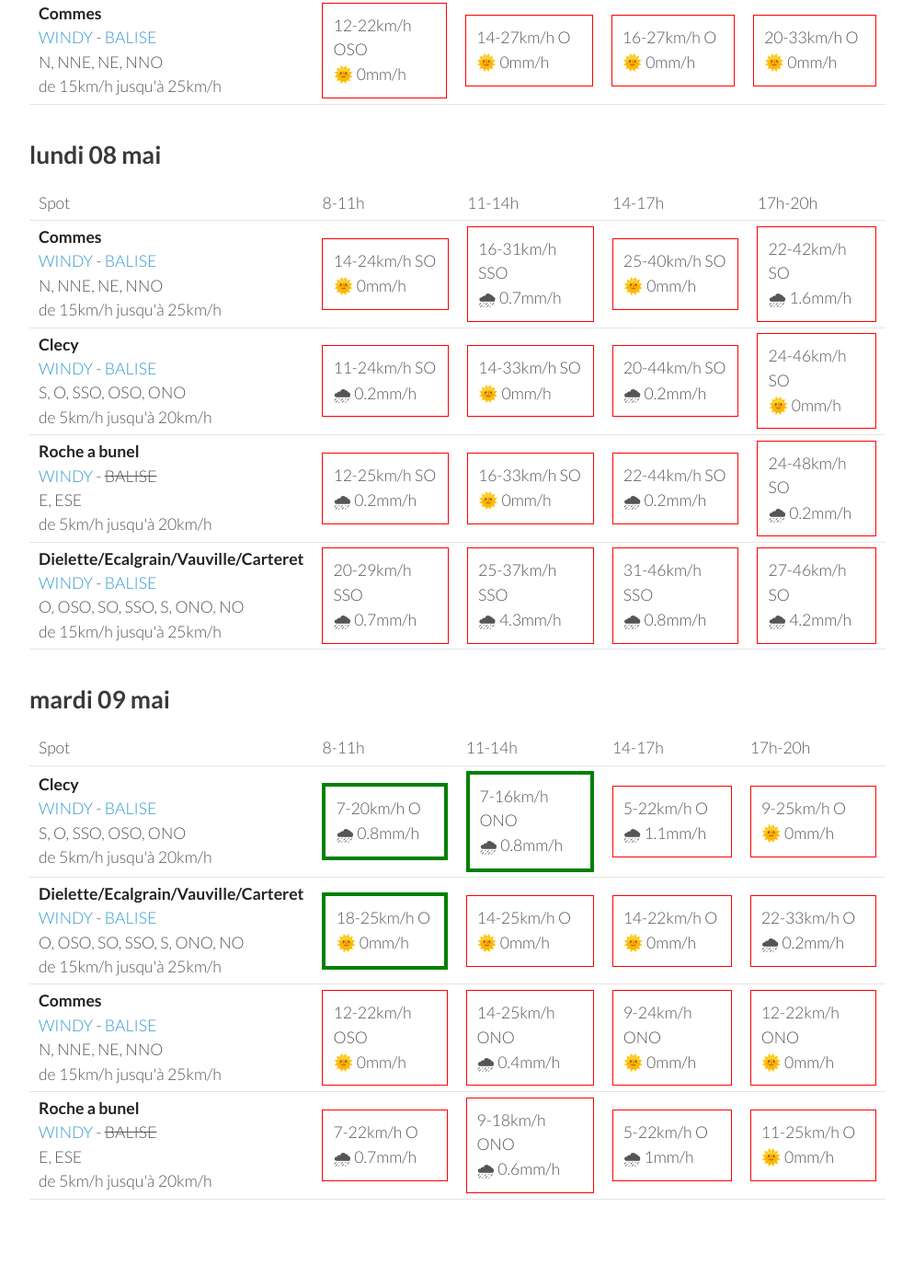
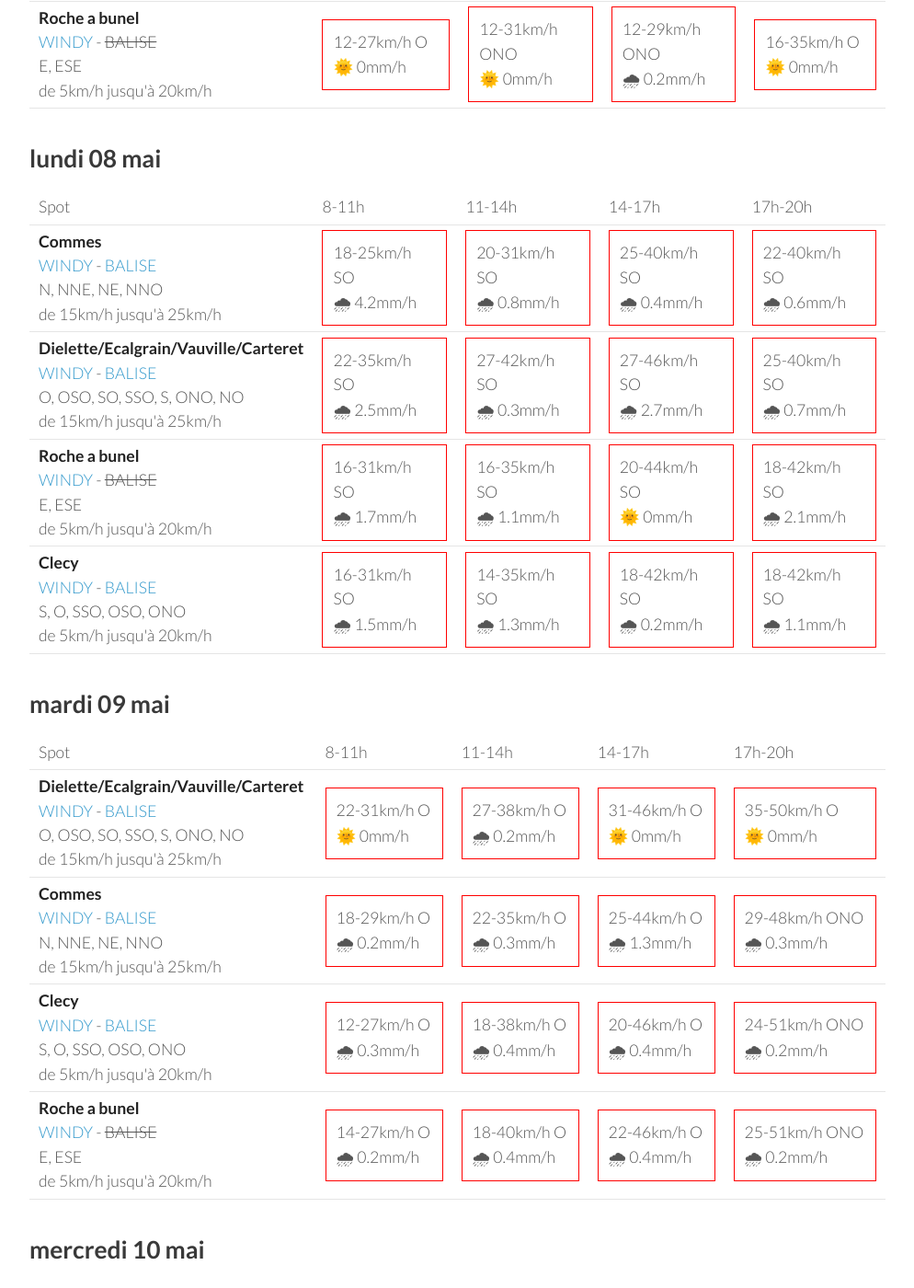
Before and after one commit to parapente-dans-le-nord/parapente-dans-le-nord.github.io, a Jekyll site: the page built from normandie.markdown, in a window 1280 px wide and 1400 px high, scrolled down 1905 px. Shown: the whole window at 92% size, without its empty margins (26-1020 px from the left). Built offline with Jekyll 4.4.1, drawn with Linux system fonts in a browser that asks for light colours; some of the changed text lies outside the part shown.

Commit message:
update index.markdown

```diff
--- a/normandie.markdown
+++ b/normandie.markdown
@@ -7,7 +7,7 @@ title:  "Tous les spots"
 {: .links}
 
 # Prevision Windy, modèle Arome
-page mise à jour le vendredi 05 mai 06:46
+page mise à jour le vendredi 05 mai 10:46
 
 ## vendredi 05 mai
 
@@ -136,40 +136,40 @@ page mise à jour le vendredi 05 mai 06:46
 <tr>
         <td><strong>Dielette/Ecalgrain/Vauville/Carteret</strong><br><a href="https://windy.com/49.650/-1.856?49.243,-1.856,8">WINDY</a> - <span class=""><a href="http://www.balisemeteo.com/balise.php?idBalise=81">BALISE</a> </span><br> <span class="vent-favorable">O, OSO, SO, SSO, S, ONO, NO</span><br><span class="force-vent">de 15km/h jusqu'à 25km/h</span> </td>
 
-            <td><div class="not-flyable"><p>14-20km/h O</p><p>🌞 0mm/h</p></div></td>
+            <td><div class="flyable"><p>16-22km/h ONO</p><p>🌞 0mm/h</p></div></td>
             <td><div class="flyable"><p>16-25km/h O</p><p>🌞 0mm/h</p></div></td>
-            <td><div class="not-flyable"><p>22-31km/h OSO</p><p>🌞 0mm/h</p></div></td>
-            <td><div class="not-flyable"><p>16-33km/h OSO</p><p>🌞 0mm/h</p></div></td>
+            <td><div class="not-flyable"><p>20-31km/h O</p><p>🌞 0mm/h</p></div></td>
+            <td><div class="not-flyable"><p>20-31km/h OSO</p><p>🌞 0mm/h</p></div></td>
+
+
+    </tr>
+<tr>
+        <td><strong>Commes</strong><br><a href="https://windy.com/49.346/-0.726?48.936,-0.726,8">WINDY</a> - <span class=""><a href="http://www.balisemeteo.com/balise.php?idBalise=158">BALISE</a> </span><br> <span class="vent-favorable">N, NNE, NE, NNO</span><br><span class="force-vent">de 15km/h jusqu'à 25km/h</span> </td>
+
+            <td><div class="not-flyable"><p>16-25km/h O</p><p>🌞 0mm/h</p></div></td>
+            <td><div class="not-flyable"><p>14-27km/h ONO</p><p>🌧 0.2mm/h</p></div></td>
+            <td><div class="not-flyable"><p>12-25km/h NO</p><p>🌧 0.2mm/h</p></div></td>
+            <td><div class="not-flyable"><p>18-29km/h O</p><p>🌞 0mm/h</p></div></td>
 
 
     </tr>
 <tr>
         <td><strong>Clecy</strong><br><a href="https://windy.com/48.929/-0.470?48.516,-0.470,8">WINDY</a> - <span class=""><a href="http://www.balisemeteo.com/balise.php?idBalise=122">BALISE</a> </span><br> <span class="vent-favorable">S, O, SSO, OSO, ONO</span><br><span class="force-vent">de 5km/h jusqu'à 20km/h</span> </td>
 
-            <td><div class="flyable"><p>9-20km/h O</p><p>🌞 0mm/h</p></div></td>
-            <td><div class="not-flyable"><p>12-27km/h ONO</p><p>🌞 0mm/h</p></div></td>
-            <td><div class="not-flyable"><p>12-29km/h O</p><p>🌞 0mm/h</p></div></td>
-            <td><div class="not-flyable"><p>14-33km/h O</p><p>🌞 0mm/h</p></div></td>
+            <td><div class="not-flyable"><p>12-25km/h O</p><p>🌞 0mm/h</p></div></td>
+            <td><div class="not-flyable"><p>12-29km/h ONO</p><p>🌞 0mm/h</p></div></td>
+            <td><div class="not-flyable"><p>12-29km/h ONO</p><p>🌧 0.2mm/h</p></div></td>
+            <td><div class="not-flyable"><p>14-33km/h ONO</p><p>🌞 0mm/h</p></div></td>
 
 
     </tr>
 <tr>
         <td><strong>Roche a bunel</strong><br><a href="https://windy.com/48.993/-0.499?48.580,-0.499,8">WINDY</a> - <span class="no-balise"> BALISE </span><br> <span class="vent-favorable">E, ESE</span><br><span class="force-vent">de 5km/h jusqu'à 20km/h</span> </td>
 
-            <td><div class="not-flyable"><p>9-20km/h O</p><p>🌞 0mm/h</p></div></td>
-            <td><div class="not-flyable"><p>12-29km/h ONO</p><p>🌞 0mm/h</p></div></td>
-            <td><div class="not-flyable"><p>14-29km/h O</p><p>🌞 0mm/h</p></div></td>
-            <td><div class="not-flyable"><p>14-35km/h O</p><p>🌞 0mm/h</p></div></td>
-
-
-    </tr>
-<tr>
-        <td><strong>Commes</strong><br><a href="https://windy.com/49.346/-0.726?48.936,-0.726,8">WINDY</a> - <span class=""><a href="http://www.balisemeteo.com/balise.php?idBalise=158">BALISE</a> </span><br> <span class="vent-favorable">N, NNE, NE, NNO</span><br><span class="force-vent">de 15km/h jusqu'à 25km/h</span> </td>
-
-            <td><div class="not-flyable"><p>12-22km/h OSO</p><p>🌞 0mm/h</p></div></td>
-            <td><div class="not-flyable"><p>14-27km/h O</p><p>🌞 0mm/h</p></div></td>
-            <td><div class="not-flyable"><p>16-27km/h O</p><p>🌞 0mm/h</p></div></td>
-            <td><div class="not-flyable"><p>20-33km/h O</p><p>🌞 0mm/h</p></div></td>
+            <td><div class="not-flyable"><p>12-27km/h O</p><p>🌞 0mm/h</p></div></td>
+            <td><div class="not-flyable"><p>12-31km/h ONO</p><p>🌞 0mm/h</p></div></td>
+            <td><div class="not-flyable"><p>12-29km/h ONO</p><p>🌧 0.2mm/h</p></div></td>
+            <td><div class="not-flyable"><p>16-35km/h O</p><p>🌞 0mm/h</p></div></td>
 
 
     </tr>
@@ -192,40 +192,40 @@ page mise à jour le vendredi 05 mai 06:46
 <tr>
         <td><strong>Commes</strong><br><a href="https://windy.com/49.346/-0.726?48.936,-0.726,8">WINDY</a> - <span class=""><a href="http://www.balisemeteo.com/balise.php?idBalise=158">BALISE</a> </span><br> <span class="vent-favorable">N, NNE, NE, NNO</span><br><span class="force-vent">de 15km/h jusqu'à 25km/h</span> </td>
 
-            <td><div class="not-flyable"><p>14-24km/h SO</p><p>🌞 0mm/h</p></div></td>
-            <td><div class="not-flyable"><p>16-31km/h SSO</p><p>🌧 0.7mm/h</p></div></td>
-            <td><div class="not-flyable"><p>25-40km/h SO</p><p>🌞 0mm/h</p></div></td>
-            <td><div class="not-flyable"><p>22-42km/h SO</p><p>🌧 1.6mm/h</p></div></td>
+            <td><div class="not-flyable"><p>18-25km/h SO</p><p>🌧 4.2mm/h</p></div></td>
+            <td><div class="not-flyable"><p>20-31km/h SO</p><p>🌧 0.8mm/h</p></div></td>
+            <td><div class="not-flyable"><p>25-40km/h SO</p><p>🌧 0.4mm/h</p></div></td>
+            <td><div class="not-flyable"><p>22-40km/h SO</p><p>🌧 0.6mm/h</p></div></td>
+
+
+    </tr>
+<tr>
+        <td><strong>Dielette/Ecalgrain/Vauville/Carteret</strong><br><a href="https://windy.com/49.650/-1.856?49.243,-1.856,8">WINDY</a> - <span class=""><a href="http://www.balisemeteo.com/balise.php?idBalise=81">BALISE</a> </span><br> <span class="vent-favorable">O, OSO, SO, SSO, S, ONO, NO</span><br><span class="force-vent">de 15km/h jusqu'à 25km/h</span> </td>
+
+            <td><div class="not-flyable"><p>22-35km/h SO</p><p>🌧 2.5mm/h</p></div></td>
+            <td><div class="not-flyable"><p>27-42km/h SO</p><p>🌧 0.3mm/h</p></div></td>
+            <td><div class="not-flyable"><p>27-46km/h SO</p><p>🌧 2.7mm/h</p></div></td>
+            <td><div class="not-flyable"><p>25-40km/h SO</p><p>🌧 0.7mm/h</p></div></td>
+
+
+    </tr>
+<tr>
+        <td><strong>Roche a bunel</strong><br><a href="https://windy.com/48.993/-0.499?48.580,-0.499,8">WINDY</a> - <span class="no-balise"> BALISE </span><br> <span class="vent-favorable">E, ESE</span><br><span class="force-vent">de 5km/h jusqu'à 20km/h</span> </td>
+
+            <td><div class="not-flyable"><p>16-31km/h SO</p><p>🌧 1.7mm/h</p></div></td>
+            <td><div class="not-flyable"><p>16-35km/h SO</p><p>🌧 1.1mm/h</p></div></td>
+            <td><div class="not-flyable"><p>20-44km/h SO</p><p>🌞 0mm/h</p></div></td>
+            <td><div class="not-flyable"><p>18-42km/h SO</p><p>🌧 2.1mm/h</p></div></td>
 
 
     </tr>
 <tr>
         <td><strong>Clecy</strong><br><a href="https://windy.com/48.929/-0.470?48.516,-0.470,8">WINDY</a> - <span class=""><a href="http://www.balisemeteo.com/balise.php?idBalise=122">BALISE</a> </span><br> <span class="vent-favorable">S, O, SSO, OSO, ONO</span><br><span class="force-vent">de 5km/h jusqu'à 20km/h</span> </td>
 
-            <td><div class="not-flyable"><p>11-24km/h SO</p><p>🌧 0.2mm/h</p></div></td>
-            <td><div class="not-flyable"><p>14-33km/h SO</p><p>🌞 0mm/h</p></div></td>
-            <td><div class="not-flyable"><p>20-44km/h SO</p><p>🌧 0.2mm/h</p></div></td>
-            <td><div class="not-flyable"><p>24-46km/h SO</p><p>🌞 0mm/h</p></div></td>
-
-
-    </tr>
-<tr>
-        <td><strong>Roche a bunel</strong><br><a href="https://windy.com/48.993/-0.499?48.580,-0.499,8">WINDY</a> - <span class="no-balise"> BALISE </span><br> <span class="vent-favorable">E, ESE</span><br><span class="force-vent">de 5km/h jusqu'à 20km/h</span> </td>
-
-            <td><div class="not-flyable"><p>12-25km/h SO</p><p>🌧 0.2mm/h</p></div></td>
-            <td><div class="not-flyable"><p>16-33km/h SO</p><p>🌞 0mm/h</p></div></td>
-            <td><div class="not-flyable"><p>22-44km/h SO</p><p>🌧 0.2mm/h</p></div></td>
-            <td><div class="not-flyable"><p>24-48km/h SO</p><p>🌧 0.2mm/h</p></div></td>
-
-
-    </tr>
-<tr>
-        <td><strong>Dielette/Ecalgrain/Vauville/Carteret</strong><br><a href="https://windy.com/49.650/-1.856?49.243,-1.856,8">WINDY</a> - <span class=""><a href="http://www.balisemeteo.com/balise.php?idBalise=81">BALISE</a> </span><br> <span class="vent-favorable">O, OSO, SO, SSO, S, ONO, NO</span><br><span class="force-vent">de 15km/h jusqu'à 25km/h</span> </td>
-
-            <td><div class="not-flyable"><p>20-29km/h SSO</p><p>🌧 0.7mm/h</p></div></td>
-            <td><div class="not-flyable"><p>25-37km/h SSO</p><p>🌧 4.3mm/h</p></div></td>
-            <td><div class="not-flyable"><p>31-46km/h SSO</p><p>🌧 0.8mm/h</p></div></td>
-            <td><div class="not-flyable"><p>27-46km/h SO</p><p>🌧 4.2mm/h</p></div></td>
+            <td><div class="not-flyable"><p>16-31km/h SO</p><p>🌧 1.5mm/h</p></div></td>
+            <td><div class="not-flyable"><p>14-35km/h SO</p><p>🌧 1.3mm/h</p></div></td>
+            <td><div class="not-flyable"><p>18-42km/h SO</p><p>🌧 0.2mm/h</p></div></td>
+            <td><div class="not-flyable"><p>18-42km/h SO</p><p>🌧 1.1mm/h</p></div></td>
 
 
     </tr>
@@ -246,42 +246,42 @@ page mise à jour le vendredi 05 mai 06:46
       <td>17h-20h</td>
     </tr>
 <tr>
-        <td><strong>Clecy</strong><br><a href="https://windy.com/48.929/-0.470?48.516,-0.470,8">WINDY</a> - <span class=""><a href="http://www.balisemeteo.com/balise.php?idBalise=122">BALISE</a> </span><br> <span class="vent-favorable">S, O, SSO, OSO, ONO</span><br><span class="force-vent">de 5km/h jusqu'à 20km/h</span> </td>
-
-            <td><div class="flyable"><p>7-20km/h O</p><p>🌧 0.8mm/h</p></div></td>
-            <td><div class="flyable"><p>7-16km/h ONO</p><p>🌧 0.8mm/h</p></div></td>
-            <td><div class="not-flyable"><p>5-22km/h O</p><p>🌧 1.1mm/h</p></div></td>
-            <td><div class="not-flyable"><p>9-25km/h O</p><p>🌞 0mm/h</p></div></td>
-
-
-    </tr>
-<tr>
         <td><strong>Dielette/Ecalgrain/Vauville/Carteret</strong><br><a href="https://windy.com/49.650/-1.856?49.243,-1.856,8">WINDY</a> - <span class=""><a href="http://www.balisemeteo.com/balise.php?idBalise=81">BALISE</a> </span><br> <span class="vent-favorable">O, OSO, SO, SSO, S, ONO, NO</span><br><span class="force-vent">de 15km/h jusqu'à 25km/h</span> </td>
 
-            <td><div class="flyable"><p>18-25km/h O</p><p>🌞 0mm/h</p></div></td>
-            <td><div class="not-flyable"><p>14-25km/h O</p><p>🌞 0mm/h</p></div></td>
-            <td><div class="not-flyable"><p>14-22km/h O</p><p>🌞 0mm/h</p></div></td>
-            <td><div class="not-flyable"><p>22-33km/h O</p><p>🌧 0.2mm/h</p></div></td>
+            <td><div class="not-flyable"><p>22-31km/h O</p><p>🌞 0mm/h</p></div></td>
+            <td><div class="not-flyable"><p>27-38km/h O</p><p>🌧 0.2mm/h</p></div></td>
+            <td><div class="not-flyable"><p>31-46km/h O</p><p>🌞 0mm/h</p></div></td>
+            <td><div class="not-flyable"><p>35-50km/h O</p><p>🌞 0mm/h</p></div></td>
 
 
     </tr>
 <tr>
         <td><strong>Commes</strong><br><a href="https://windy.com/49.346/-0.726?48.936,-0.726,8">WINDY</a> - <span class=""><a href="http://www.balisemeteo.com/balise.php?idBalise=158">BALISE</a> </span><br> <span class="vent-favorable">N, NNE, NE, NNO</span><br><span class="force-vent">de 15km/h jusqu'à 25km/h</span> </td>
 
-            <td><div class="not-flyable"><p>12-22km/h OSO</p><p>🌞 0mm/h</p></div></td>
-            <td><div class="not-flyable"><p>14-25km/h ONO</p><p>🌧 0.4mm/h</p></div></td>
-            <td><div class="not-flyable"><p>9-24km/h ONO</p><p>🌞 0mm/h</p></div></td>
-            <td><div class="not-flyable"><p>12-22km/h ONO</p><p>🌞 0mm/h</p></div></td>
+            <td><div class="not-flyable"><p>18-29km/h O</p><p>🌧 0.2mm/h</p></div></td>
+            <td><div class="not-flyable"><p>22-35km/h O</p><p>🌧 0.3mm/h</p></div></td>
+            <td><div class="not-flyable"><p>25-44km/h O</p><p>🌧 1.3mm/h</p></div></td>
+            <td><div class="not-flyable"><p>29-48km/h ONO</p><p>🌧 0.3mm/h</p></div></td>
+
+
+    </tr>
+<tr>
+        <td><strong>Clecy</strong><br><a href="https://windy.com/48.929/-0.470?48.516,-0.470,8">WINDY</a> - <span class=""><a href="http://www.balisemeteo.com/balise.php?idBalise=122">BALISE</a> </span><br> <span class="vent-favorable">S, O, SSO, OSO, ONO</span><br><span class="force-vent">de 5km/h jusqu'à 20km/h</span> </td>
+
+            <td><div class="not-flyable"><p>12-27km/h O</p><p>🌧 0.3mm/h</p></div></td>
+            <td><div class="not-flyable"><p>18-38km/h O</p><p>🌧 0.4mm/h</p></div></td>
+            <td><div class="not-flyable"><p>20-46km/h O</p><p>🌧 0.4mm/h</p></div></td>
+            <td><div class="not-flyable"><p>24-51km/h ONO</p><p>🌧 0.2mm/h</p></div></td>
 
 
     </tr>
 <tr>
         <td><strong>Roche a bunel</strong><br><a href="https://windy.com/48.993/-0.499?48.580,-0.499,8">WINDY</a> - <span class="no-balise"> BALISE </span><br> <span class="vent-favorable">E, ESE</span><br><span class="force-vent">de 5km/h jusqu'à 20km/h</span> </td>
 
-            <td><div class="not-flyable"><p>7-22km/h O</p><p>🌧 0.7mm/h</p></div></td>
-            <td><div class="not-flyable"><p>9-18km/h ONO</p><p>🌧 0.6mm/h</p></div></td>
-            <td><div class="not-flyable"><p>5-22km/h O</p><p>🌧 1mm/h</p></div></td>
-            <td><div class="not-flyable"><p>11-25km/h O</p><p>🌞 0mm/h</p></div></td>
+            <td><div class="not-flyable"><p>14-27km/h O</p><p>🌧 0.2mm/h</p></div></td>
+            <td><div class="not-flyable"><p>18-40km/h O</p><p>🌧 0.4mm/h</p></div></td>
+            <td><div class="not-flyable"><p>22-46km/h O</p><p>🌧 0.4mm/h</p></div></td>
+            <td><div class="not-flyable"><p>25-51km/h ONO</p><p>🌧 0.2mm/h</p></div></td>
 
 
     </tr>
@@ -289,3 +289,59 @@ page mise à jour le vendredi 05 mai 06:46
 </tbody>
 </table>
 {:/}
+## mercredi 10 mai
+
+{::nomarkdown}
+<table>
+  <tbody>
+    <tr>
+      <td>Spot</td>
+      <td>8-11h</td>
+      <td>11-14h</td>
+      <td>14-17h</td>
+      <td>17h-20h</td>
+    </tr>
+<tr>
+        <td><strong>Dielette/Ecalgrain/Vauville/Carteret</strong><br><a href="https://windy.com/49.650/-1.856?49.243,-1.856,8">WINDY</a> - <span class=""><a href="http://www.balisemeteo.com/balise.php?idBalise=81">BALISE</a> </span><br> <span class="vent-favorable">O, OSO, SO, SSO, S, ONO, NO</span><br><span class="force-vent">de 15km/h jusqu'à 25km/h</span> </td>
+
+            <td><div class="not-flyable"><p>27-42km/h O</p><p>🌞 0mm/h</p></div></td>
+            <td><div class="not-flyable"><p>27-40km/h O</p><p>🌧 0.6mm/h</p></div></td>
+            <td><div class="not-flyable"><p>31-46km/h O</p><p>🌧 0.6mm/h</p></div></td>
+            <td><div class="not-flyable"><p>33-48km/h O</p><p>🌞 0mm/h</p></div></td>
+
+
+    </tr>
+<tr>
+        <td><strong>Commes</strong><br><a href="https://windy.com/49.346/-0.726?48.936,-0.726,8">WINDY</a> - <span class=""><a href="http://www.balisemeteo.com/balise.php?idBalise=158">BALISE</a> </span><br> <span class="vent-favorable">N, NNE, NE, NNO</span><br><span class="force-vent">de 15km/h jusqu'à 25km/h</span> </td>
+
+            <td><div class="not-flyable"><p>22-35km/h OSO</p><p>🌞 0mm/h</p></div></td>
+            <td><div class="not-flyable"><p>22-40km/h OSO</p><p>🌧 0.5mm/h</p></div></td>
+            <td><div class="not-flyable"><p>24-38km/h O</p><p>🌧 1.8mm/h</p></div></td>
+            <td><div class="not-flyable"><p>25-40km/h O</p><p>🌧 1.3mm/h</p></div></td>
+
+
+    </tr>
+<tr>
+        <td><strong>Clecy</strong><br><a href="https://windy.com/48.929/-0.470?48.516,-0.470,8">WINDY</a> - <span class=""><a href="http://www.balisemeteo.com/balise.php?idBalise=122">BALISE</a> </span><br> <span class="vent-favorable">S, O, SSO, OSO, ONO</span><br><span class="force-vent">de 5km/h jusqu'à 20km/h</span> </td>
+
+            <td><div class="not-flyable"><p>16-35km/h OSO</p><p>🌞 0mm/h</p></div></td>
+            <td><div class="not-flyable"><p>18-38km/h O</p><p>🌧 0.4mm/h</p></div></td>
+            <td><div class="not-flyable"><p>18-42km/h O</p><p>🌧 0.6mm/h</p></div></td>
+            <td><div class="not-flyable"><p>20-44km/h O</p><p>🌧 0.2mm/h</p></div></td>
+
+
+    </tr>
+<tr>
+        <td><strong>Roche a bunel</strong><br><a href="https://windy.com/48.993/-0.499?48.580,-0.499,8">WINDY</a> - <span class="no-balise"> BALISE </span><br> <span class="vent-favorable">E, ESE</span><br><span class="force-vent">de 5km/h jusqu'à 20km/h</span> </td>
+
+            <td><div class="not-flyable"><p>18-37km/h OSO</p><p>🌞 0mm/h</p></div></td>
+            <td><div class="not-flyable"><p>18-40km/h O</p><p>🌧 0.4mm/h</p></div></td>
+            <td><div class="not-flyable"><p>18-44km/h O</p><p>🌧 0.9mm/h</p></div></td>
+            <td><div class="not-flyable"><p>20-46km/h O</p><p>🌧 0.3mm/h</p></div></td>
+
+
+    </tr>
+
+</tbody>
+</table>
+{:/}
```
